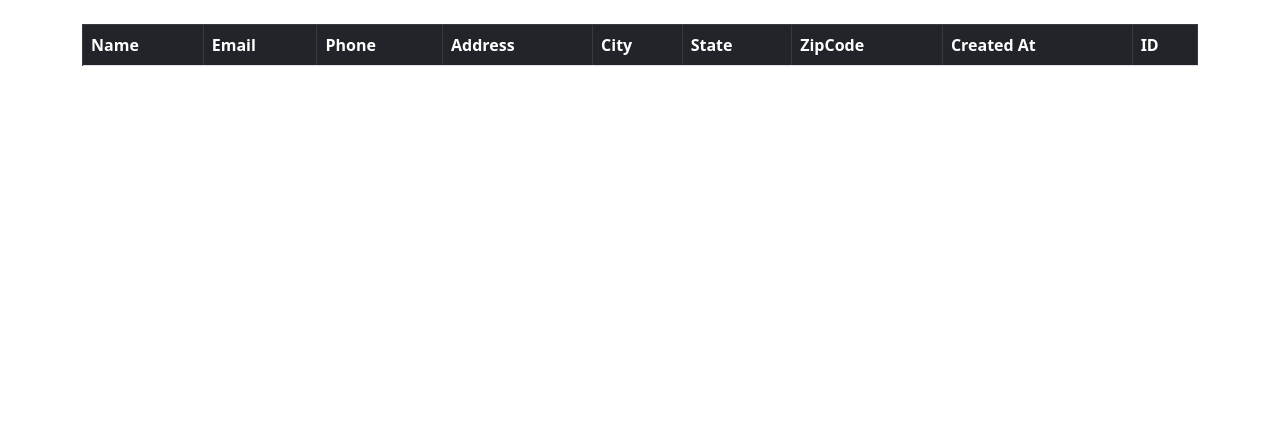
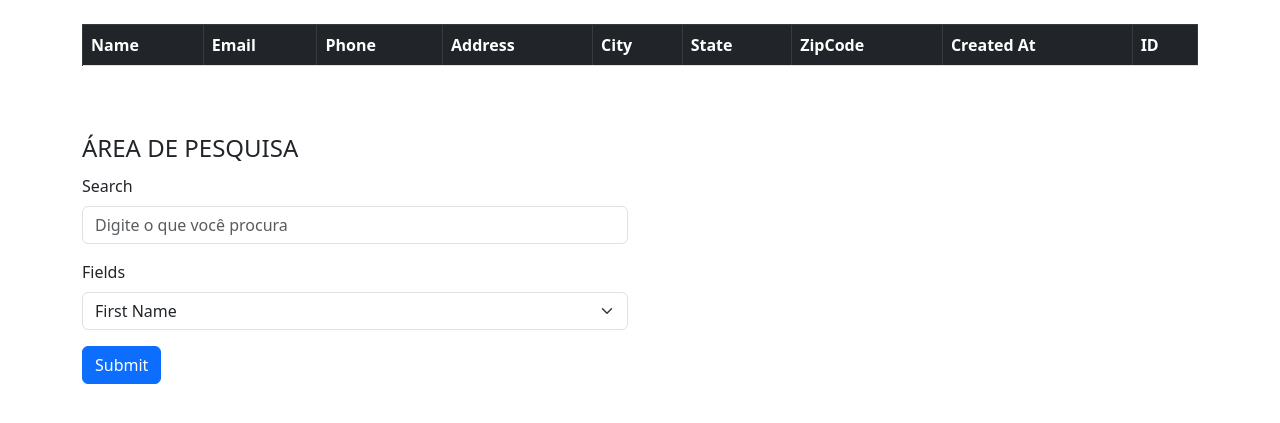
Before and after one commit to IsaacMartins12/Django-CRM, a Django app: page / in a window 1280 px wide. Shown: the part 56-479 px from the top of the page. Run offline with Django 4.2, Linux system fonts and the light colour scheme; the visitor is signed in with stand-in values (Sample User, id 1); data that the repository does not hold is empty.

Commit message:
update filter

```diff
--- a/website/forms.py
+++ b/website/forms.py
@@ -49,3 +49,8 @@ class AddRecordForm(forms.ModelForm):
 	class Meta:
 		model = Records
 		exclude = ("user",)
+
+
+class form_filter(forms.Form):
+    search = forms.CharField(label='search', max_length=40)
+    field = forms.CharField(label='field', max_length=40)
--- /dev/null
+++ b/website/static/record.css
@@ -0,0 +1,8 @@
+.card-header#principal {
+    text-align: center;
+    font-size: 2.0em;
+}
+
+.btn#button_update{
+    background-color : rgb(142, 220, 26);
+}
--- a/website/templates/add_record.html
+++ b/website/templates/add_record.html
@@ -10,10 +10,9 @@
     {{form.as_p}}
 </br>
 
-<button type="submit" class="btn btn-secondary">Add Record</button>
-
 <a href="{% url 'home' %}" class="btn btn-secondary">Back</a>
 
+<button type="submit" class="btn btn-secondary"id="button_update">Add Record</button>
 
 </form>
 
--- a/website/templates/base.html
+++ b/website/templates/base.html
@@ -5,6 +5,9 @@
     <meta name="viewport" content="width=device-width, initial-scale=1">
     <title>Django CRM</title>
     <link href="https://cdn.jsdelivr.net/npm/bootstrap@5.3.0/dist/css/bootstrap.min.css" rel="stylesheet" integrity="sha384-9ndCyUaIbzAi2FUVXJi0CjmCapSmO7SnpJef0486qhLnuZ2cdeRhO02iuK6FUUVM" crossorigin="anonymous">
+    {% load static %}
+     <link rel="stylesheet" type="text/css" href="{% static 'record.css' %}">
+
   </head>
   <body>
     {% include 'navbar.html' %}
--- a/website/templates/home.html
+++ b/website/templates/home.html
@@ -5,9 +5,9 @@
 
   {% if user.is_authenticated %}
 
-
+<div class="table-responsive">
   <table class="table table-striped table-hover table-bordered">
-    <thead class="table-dark">
+    <thead class="table-dark ">
       <tr>
         <th scope="col">Name</th>
         <th scope="col">Email</th>
@@ -41,6 +41,33 @@
       </tr>
     </tbody>
   </table>
+</div>
+
+  <br/><br/>
+
+  <form method="POST" action="{% url 'filter_registers'%}">
+    {% csrf_token %}
+    <div class="row">
+    <div class="col-sm-6">
+    <legend>ÁREA DE PESQUISA</legend>
+    <div class="mb-3">
+      <label class="form-label">Search</label>
+      <input type="text" class="form-control" placeholder="Digite o que você procura" name="search" id="search">
+    </div>
+    <div class="mb-3">
+      <label class="form-label">Fields</label>
+      <select id="field" name="field" class="form-select">
+        <option value="first_name">First Name</option>
+        <option value="last_name">Last Name</option>
+        <option value="address">Address</option>
+      </select>
+    </div>
+  </div>
+</div>
+
+    <button type="submit" class="btn btn-primary">Submit</button>
+  </form>
+
 
 
   {% else %}
--- a/website/templates/record.html
+++ b/website/templates/record.html
@@ -3,7 +3,7 @@
 {% block content %}
 <div class="col-md-6 offset-md-3">
 <div class="card">
-    <div class="card-header">
+    <div class="card-header" id="principal">
         {{customer_record.first_name }}
         {{customer_record.last_name }}
     </div>
@@ -49,6 +49,6 @@
 
 <a href="{% url 'delete_record' customer_record.id %}" class="btn btn-danger">Delete</a>
 
-<a href="{% url 'update_record' customer_record.id%}" class="btn btn-secondary">Update Record</a>
+<a href="{% url 'update_record' customer_record.id%}" class="btn btn-secondary" id="button_update">Update Record</a>
 
 {% endblock %}
--- a/website/templates/update_record.html
+++ b/website/templates/update_record.html
@@ -10,8 +10,9 @@
     {{form.as_p}}
 </br>
 
-<button type="submit" class="btn btn-secondary">Update Record</button>
+<a href="{% url 'home'%}" class="btn btn-secondary">Back</a>
 
+<button type="submit" class="btn btn-secondary" id="button_update">Update Record</button>
 
 </form>
 
--- a/website/urls.py
+++ b/website/urls.py
@@ -10,4 +10,6 @@ urlpatterns = [
     path('delete_record/<int:pk>',views.delete_record, name = 'delete_record'),
     path('add_record/',views.add_record, name = 'add_record'),
     path('update_record/<int:pk>',views.update_record, name = 'update_record'),
+    path('filter/',views.filter_registers, name = 'filter_registers'),
+    path('relatorio/', views.gerar_excel, name='gerar_excel'),
 ]
--- a/website/views.py
+++ b/website/views.py
@@ -1,8 +1,11 @@
 from django.shortcuts import render,redirect
 from django.contrib.auth import authenticate, login, logout
 from django.contrib import messages
-from .forms import SignUpForm, AddRecordForm
+from .forms import SignUpForm, AddRecordForm, form_filter
 from .models import Records
+from django.http import HttpResponse
+from openpyxl import Workbook
+
 
 # Create your views here.
 
@@ -120,3 +123,95 @@ def update_record(request,pk) :
 
         messages.success(request, "You Must Be Logged In ...")
         return redirect('home')
+
+def filter_registers(request):
+
+    req = {}
+
+    if request.method == 'POST':
+
+        form = form_filter(request.POST)
+
+        if form.is_valid():
+
+            field = form.cleaned_data['field']
+            search = form.cleaned_data['search']
+
+            cont = 0
+
+            if request.user.is_authenticated :
+
+                result = Records.objects.all()
+
+                if field =='first_name' :
+
+                    for item in result :
+                        if search in item.first_name :
+                           cont+=1
+
+                if field =='address' :
+
+                    for item in result :
+                        if search in item.address :
+                           cont+=1
+
+                if field =='last_name' :
+
+                    for item in result :
+                        if search in item.last_name :
+                            cont+=1
+
+                messages.success(request, f"Foram encontrados {cont} registros")
+                return render(request, 'filter.html', {'form': form , 'result':result , 'field':field, 'search':search})
+
+            else :
+
+                messages.success(request, "You Must Be Logged In To Do That...")
+                return redirect('home')
+    else :
+
+        form = form_filter()
+
+
+    return render(request, 'home.html', {})
+
+def gerar_excel(request):
+
+    # Filtrar os dados desejados
+    resultados = Records.objects.all()
+
+    # Criar o arquivo Excel
+    workbook = Workbook()
+    sheet = workbook.active
+
+    # Definir cabeçalhos
+    sheet['A1'] = 'First Name'
+    sheet['B1'] = 'Last Name'
+    sheet['C1'] = 'Email'
+    sheet['D1'] = 'Address'
+    sheet['E1'] = 'City'
+    sheet['F1'] = 'State'
+    sheet['G1'] = 'Zipcode'
+    sheet['I1'] = 'ID'
+
+    # Preencher dados
+    row_num = 2
+    for resultado in resultados:
+        sheet.cell(row=row_num, column=1, value=resultado.first_name)
+        sheet.cell(row=row_num, column=2, value=resultado.last_name)
+        sheet.cell(row=row_num, column=3, value=resultado.email)
+        sheet.cell(row=row_num, column=4, value=resultado.address)
+        sheet.cell(row=row_num, column=5, value=resultado.city)
+        sheet.cell(row=row_num, column=6, value=resultado.state)
+        sheet.cell(row=row_num, column=7, value=resultado.zipcode)
+        sheet.cell(row=row_num, column=8, value=resultado.pk)
+        row_num += 1
+
+    # Configurar o nome do arquivo
+    response = HttpResponse(content_type='application/vnd.openxmlformats-officedocument.spreadsheetml.sheet')
+    response['Content-Disposition'] = 'attachment; filename="relatorio.xlsx"'
+
+    # Salvar o arquivo no response
+    workbook.save(response)
+
+    return response
```
Also changed, not shown: website/templates/filter.html (added, +71 -0 lines).
